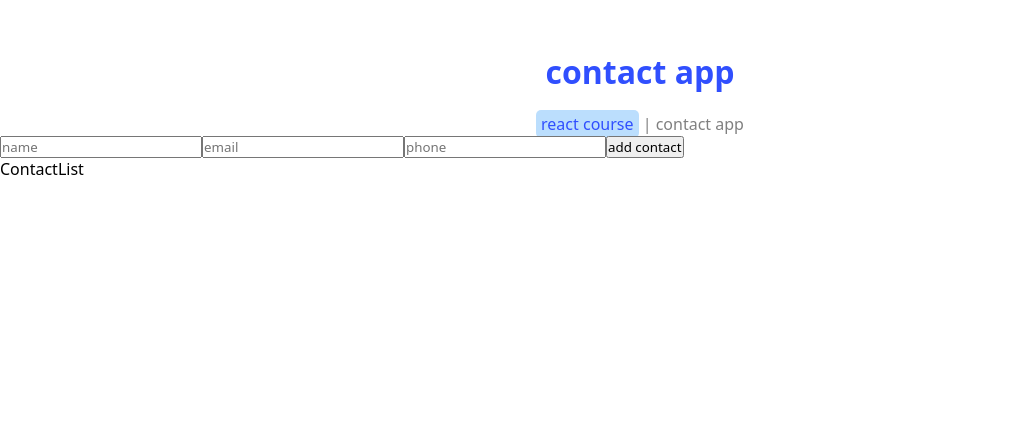
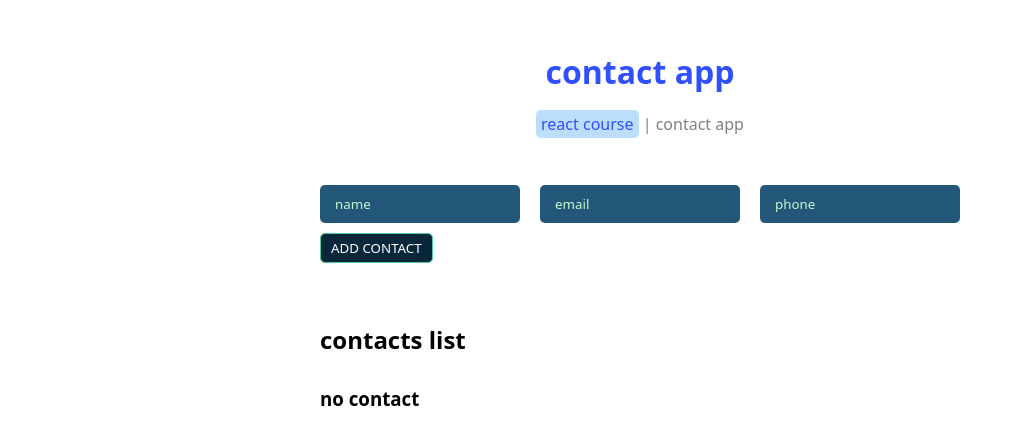
Before and after one commit to deaduchiha/react-contact-project, a React (Vite) app: page / in a window 1280 px wide. Shown: the top 444 px of the page, without its empty margins (0-1023 px from the left). Built offline with nearby package versions, Linux system fonts and the light colour scheme.

Commit message:
style: update contact styles

```diff
--- /dev/null
+++ b/src/components/contact/Contact.module.css
@@ -0,0 +1,46 @@
+.container {
+  margin: 50px auto 0;
+  max-width: 50vw;
+}
+
+.container > div {
+  display: flex;
+  justify-content: space-between;
+  flex-wrap: wrap;
+}
+.container > div > input:focus {
+  outline: none;
+}
+.container > div > input::placeholder {
+  color: #c7f9cc;
+}
+.container > div > input {
+  display: inline-block;
+  border: none;
+  border-radius: 5px;
+  width: 200px;
+  padding: 10px 15px;
+  background-color: #22577a;
+  color: #fff;
+}
+
+.container > button {
+  width: fit-content;
+  border-radius: 5px;
+  margin-top: 10px;
+  padding: 5px 10px;
+
+  border: 1px solid #57cc99;
+  background-color: #08273b;
+
+  color: #fff;
+  text-transform: uppercase;
+  font-weight: 400;
+  transition: 0.3s;
+
+  &:hover {
+    font-weight: 800;
+    color: #57cc99;
+    cursor: pointer;
+  }
+}
--- a/src/components/contact/Contact.tsx
+++ b/src/components/contact/Contact.tsx
@@ -1,5 +1,6 @@
 import { ChangeEvent, useState } from "react";
 import toast, { Toaster } from "react-hot-toast";
+import styles from "./Contact.module.css";
 
 import { TContact } from "../../types/contact";
 import ContactList from "./ContactList";
@@ -39,7 +40,7 @@ const Contact = () => {
   };
 
   return (
-    <div>
+    <div className={styles.container}>
       <div>
         {inputs.map((i) => (
           <input
@@ -51,10 +52,11 @@ const Contact = () => {
             onChange={changeHandler}
           />
         ))}
+      </div>
+      <button onClick={addHandler}>add contact</button>
 
-        <button onClick={addHandler}>add contact</button>
-      </div>
       <ContactList contacts={contacts} />
+
       <Toaster />
     </div>
   );
--- /dev/null
+++ b/src/components/contact/ContactList.module.css
@@ -0,0 +1,13 @@
+.container {
+  margin-top: 60px;
+  flex-direction: column;
+  gap: 30px;
+}
+
+.container ul {
+  display: flex;
+  list-style: none;
+  justify-content: space-between;
+  font-size: 1.5rem;
+  margin-bottom: 20px;
+}
--- a/src/components/contact/ContactList.tsx
+++ b/src/components/contact/ContactList.tsx
@@ -1,9 +1,27 @@
 import { TContact } from "../../types/contact";
+import styles from "./ContactList.module.css";
 
 const ContactList = ({ contacts }: { contacts: TContact[] }) => {
   console.log(contacts);
 
-  return <div>ContactList</div>;
+  return (
+    <div className={styles.container}>
+      <h2>contacts list</h2>
+      {contacts.length ? (
+        <div>
+          {contacts.map((c) => (
+            <ul key={c.name}>
+              <li>🗿 {c.name}</li>
+              <li>📧 {c.email}</li>
+              <li>📞 {c.phone}</li>
+            </ul>
+          ))}
+        </div>
+      ) : (
+        <h3>no contact </h3>
+      )}
+    </div>
+  );
 };
 
 export default ContactList;
```
